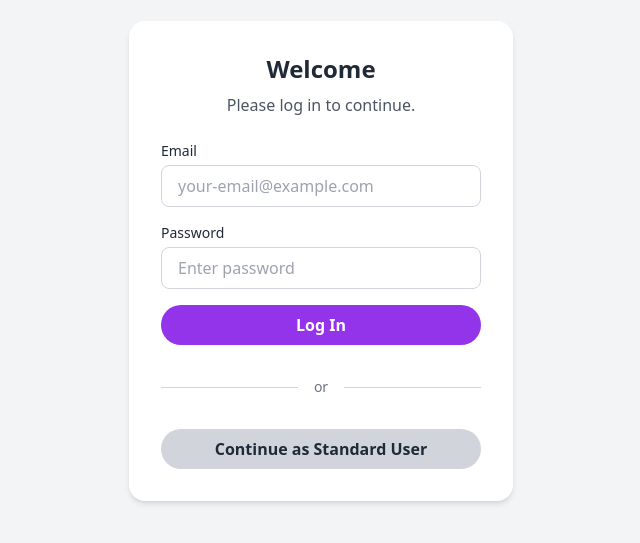
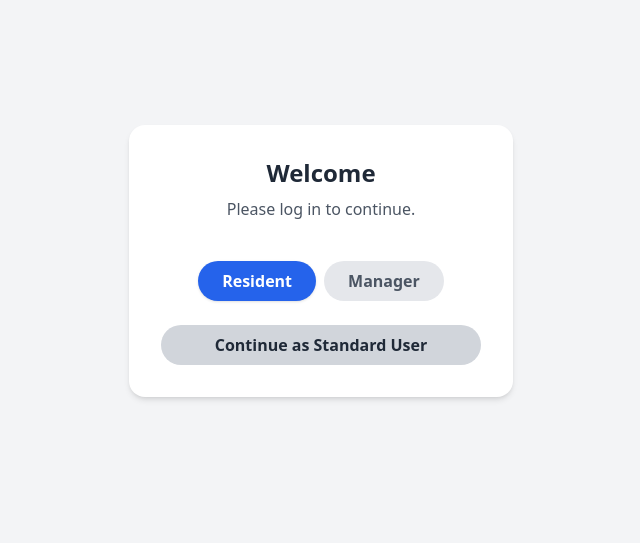
Before and after one commit to judaro26/mazurenapp, a React (Vite) app: page / in a window 1280 px wide. Shown: the part 139-682 px from the top of the page, without its empty margins (319-959 px from the left). Built offline with nearby package versions, Linux system fonts and the light colour scheme.

Commit message:
Update App.jsx

```diff
--- a/src/App.jsx
+++ b/src/App.jsx
@@ -55,7 +55,9 @@ const translations = {
       loginButton: "Log In",
       logoutButton: "Log Out",
       continueButton: "Continue as Standard User",
-      invalidCredentials: "Invalid email or password. Please try again."
+      invalidCredentials: "Invalid email or password. Please try again.",
+      residentLogin: "Resident Login",
+      managerLogin: "Manager Login"
     }
   },
   es: {
@@ -108,7 +110,9 @@ const translations = {
       loginButton: "Iniciar sesión",
       logoutButton: "Cerrar sesión",
       continueButton: "Continuar como usuario estándar",
-      invalidCredentials: "Correo electrónico o contraseña incorrectos. Por favor, inténtelo de nuevo."
+      invalidCredentials: "Correo electrónico o contraseña incorrectos. Por favor, inténtelo de nuevo.",
+      residentLogin: "Iniciar sesión como residente",
+      managerLogin: "Iniciar sesión como administrador"
     }
   }
 };
@@ -126,6 +130,7 @@ const App = () => {
   const [email, setEmail] = useState('');
   const [password, setPassword] = useState('');
   const [loginError, setLoginError] = useState('');
+  const [loginMode, setLoginMode] = useState('resident'); // 'resident' or 'manager'
 
   // State for the UI
   const [view, setView] = useState('announcements');
@@ -149,7 +154,6 @@ const App = () => {
   useEffect(() => {
     const initializeFirebase = async () => {
       try {
-        // The __app_id, __firebase_config, and __initial_auth_token variables are provided by the hosting environment.
         const appId = typeof __app_id !== 'undefined' ? __app_id : 'default-app-id';
         const firebaseConfig = typeof __firebase_config !== 'undefined' ? JSON.parse(__firebase_config) : null;
         const initialAuthToken = typeof __initial_auth_token !== 'undefined' ? __initial_auth_token : null;
@@ -332,7 +336,7 @@ const App = () => {
   const handleLogin = async (e) => {
     e.preventDefault();
     setLoginError('');
-    if (!auth) return; // Check if auth is available
+    if (!auth) return; // Ensure auth is initialized before login attempt
     try {
       await signInWithEmailAndPassword(auth, email, password);
     } catch (error) {
@@ -342,7 +346,7 @@ const App = () => {
   };
 
   const handleStandardLogin = async () => {
-    if (!auth) return; // Check if auth is available
+    if (!auth) return; // Ensure auth is initialized before login attempt
     try {
       await signInAnonymously(auth);
     } catch (error) {
@@ -351,7 +355,7 @@ const App = () => {
   };
 
   const handleLogout = async () => {
-    if (!auth) return; // Check if auth is available
+    if (!auth) return; // Ensure auth is initialized before logout attempt
     try {
       await signOut(auth);
     } catch (error) {
@@ -390,9 +394,31 @@ const App = () => {
     return (
       <div className="min-h-screen bg-gray-100 font-sans text-gray-800 p-4 sm:p-6 flex items-center justify-center">
         <div className="bg-white p-8 rounded-2xl shadow-md max-w-sm w-full">
-          <h1 className="text-2xl font-bold text-center mb-2">{t.login.title}</h1>
-          <p className="text-gray-600 text-center mb-6">{t.login.subtitle}</p>
-          <div className="flex flex-col space-y-4">
+          <div className="flex flex-col items-center mb-4">
+            <h1 className="text-2xl font-bold mb-2">{t.login.title}</h1>
+            <p className="text-gray-600 mb-6">{t.login.subtitle}</p>
+          </div>
+
+          <div className="flex justify-center mb-6">
+            <button
+              onClick={() => setLoginMode('resident')}
+              className={`px-6 py-2 rounded-full font-semibold transition-colors duration-200 ${
+                loginMode === 'resident' ? 'bg-blue-600 text-white shadow' : 'bg-gray-200 text-gray-600'
+              }`}
+            >
+              Resident
+            </button>
+            <button
+              onClick={() => setLoginMode('manager')}
+              className={`ml-2 px-6 py-2 rounded-full font-semibold transition-colors duration-200 ${
+                loginMode === 'manager' ? 'bg-blue-600 text-white shadow' : 'bg-gray-200 text-gray-600'
+              }`}
+            >
+              Manager
+            </button>
+          </div>
+
+          {loginMode === 'manager' && (
             <form onSubmit={handleLogin} className="space-y-4">
               <div>
                 <label className="block text-sm font-medium mb-1">{t.login.emailLabel}</label>
@@ -424,18 +450,16 @@ const App = () => {
                 {t.login.loginButton}
               </button>
             </form>
-            <div className="relative flex py-4 items-center">
-              <div className="flex-grow border-t border-gray-300"></div>
-              <span className="flex-shrink mx-4 text-gray-500 text-sm">or</span>
-              <div className="flex-grow border-t border-gray-300"></div>
-            </div>
+          )}
+
+          {loginMode === 'resident' && (
             <button
               onClick={handleStandardLogin}
               className="w-full bg-gray-300 text-gray-800 px-4 py-2 rounded-full font-semibold hover:bg-gray-400 transition-colors"
             >
               {t.login.continueButton}
             </button>
-          </div>
+          )}
         </div>
       </div>
     );
```
